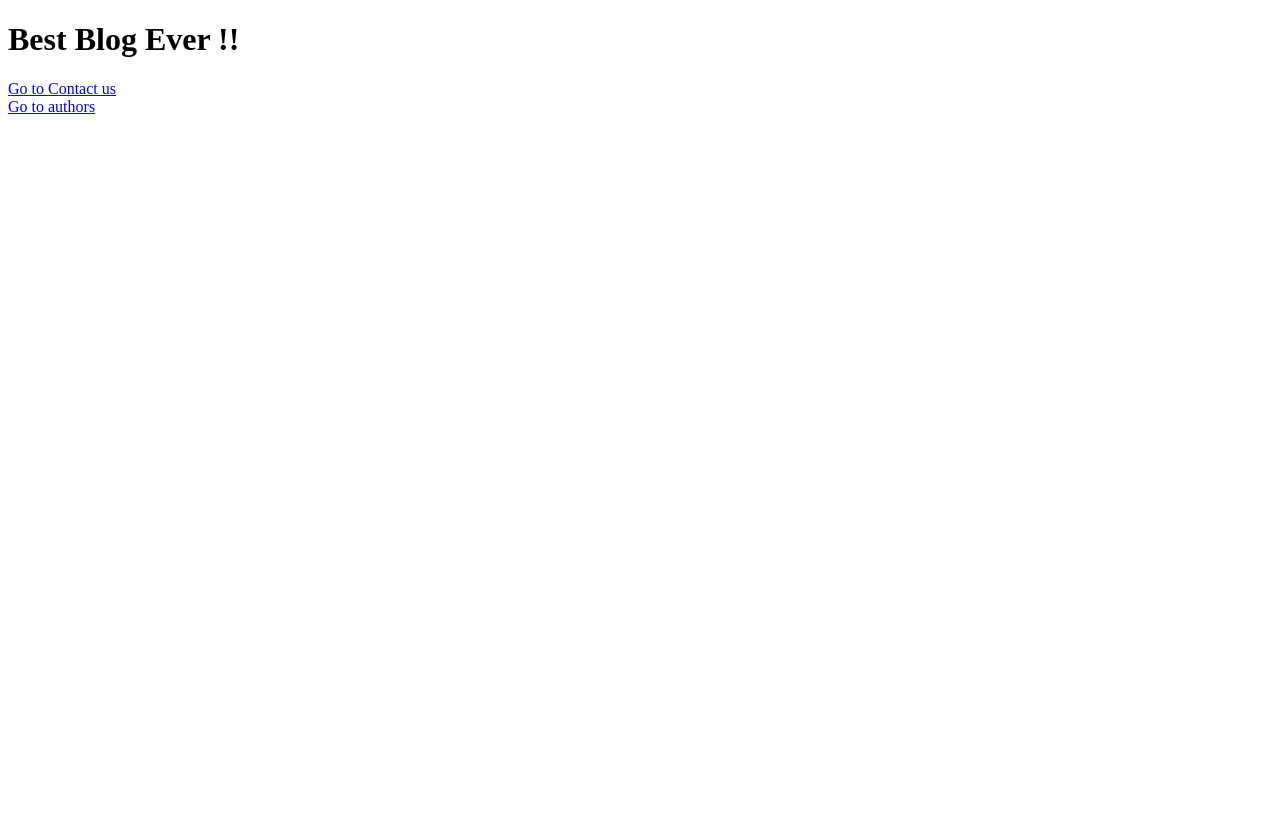
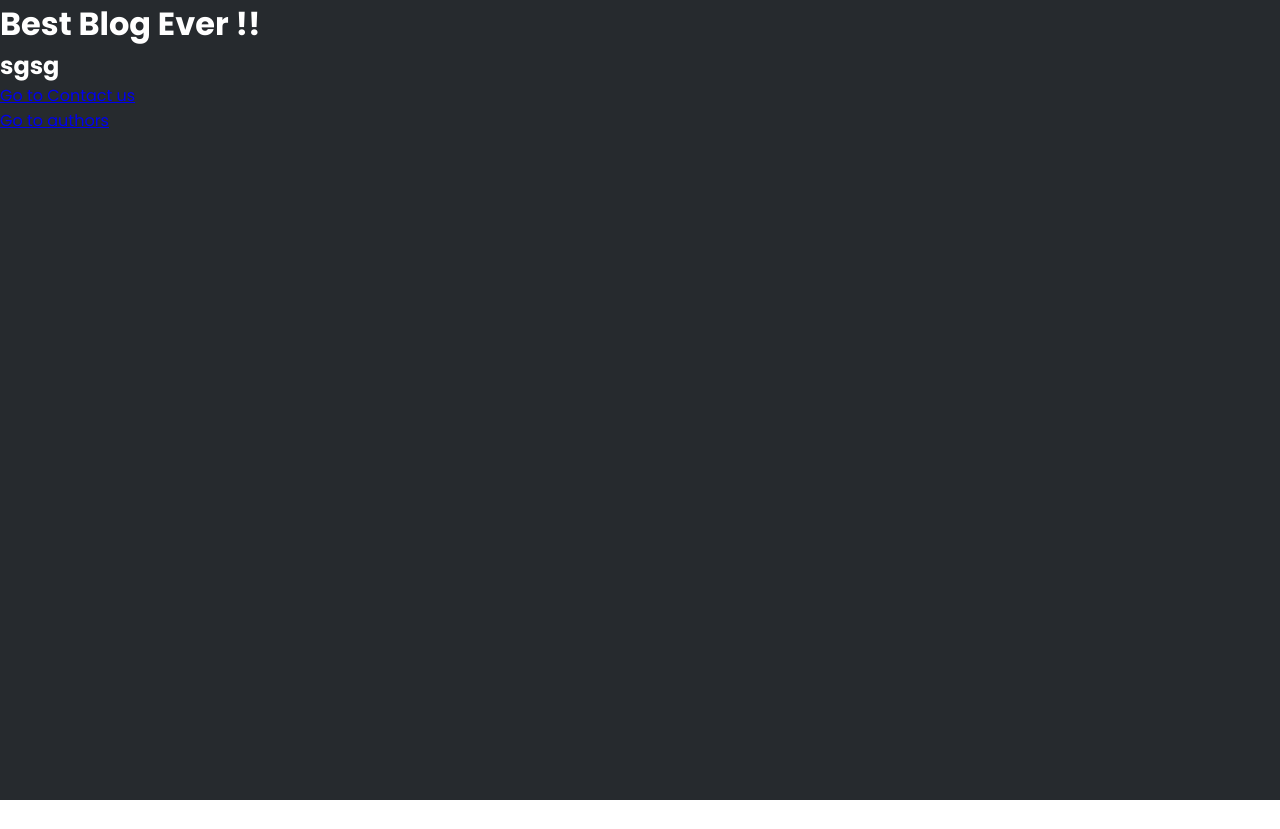
Before and after one commit to Mohamed-Marsou/StackStory, a Vue app in the folder Blog/js/: page / in a window 1280 px wide. After the commit the page ends 800 px from the top, so only its background shows below. Built offline with nearby package versions, Linux system fonts and the light colour scheme.

Commit message:
added colors and functions for sass and some global styles such as fonts

```diff
--- a/Blog/js/index.html
+++ b/Blog/js/index.html
@@ -3,6 +3,10 @@
   <head>
     <meta charset="UTF-8">
     <link rel="icon" href="/favicon.ico">
+    <!-- font familly -->
+    <link rel="preconnect" href="https://fonts.googleapis.com">
+    <link rel="preconnect" href="https://fonts.gstatic.com" crossorigin>
+    <link href="https://fonts.googleapis.com/css2?family=Poppins:ital,wght@0,100;0,200;0,300;0,400;0,500;0,600;0,700;0,800;0,900;1,100;1,200;1,300;1,400;1,500;1,600;1,700;1,800;1,900&display=swap" rel="stylesheet">
     <meta name="viewport" content="width=device-width, initial-scale=1.0">
     <title>Vite App</title>
   </head>
--- a/Blog/js/src/App.vue
+++ b/Blog/js/src/App.vue
@@ -1,4 +1,5 @@
 <script setup>
+  import './styles/global.scss';
   import { RouterLink, RouterView } from 'vue-router'
 </script>
 
@@ -12,9 +13,5 @@ import { RouterLink, RouterView } from 'vue-router'
   </div>
 </template>
 <style lang="scss" scoped>
-// <!-- TODO MAKE GLOBAL SCSS STYLES LIKE MIXINS FONT FAMILY COLORS AND INCLUDE IT HERE  -->
-#main-container-box{
-  width: 100%;
-  min-height: 100vh;
-}
+
 </style>
--- /dev/null
+++ b/Blog/js/src/styles/_variables.scss
@@ -0,0 +1,47 @@
+//! colors
+//? main for body
+$main:#262a2e;
+$secondary: #161819;
+
+//? text for headings and paragraphs
+$text-headings: #f1f1f1;
+$text-paragraphs: #afb0b0;
+
+//? for tags pills
+$light-grey-tags: #313438;
+$light-grey-tags-hover: #383c41;
+
+//? time and date text and icons
+$time-date: #808182;
+$time-date-icons: #313335;
+
+//? accent color for buttons
+$accents:#fb2576;
+$accents-hover: #d12667;
+
+
+//! functions
+@mixin reset-list-styles {
+    li {
+        list-style-type: none;
+        a{
+            color: black;
+            text-decoration: none;
+            text-transform: capitalize;
+        }
+    }
+}
+@mixin flex($justify-content, $align-items, $direction, $gap) {
+    display: flex;
+    justify-content: $justify-content;
+    align-items:  $align-items;
+    flex-direction: $direction;
+    gap:  $gap;
+}
+
+
+@mixin font-serif-titles($font-size, $font-weight) {
+    font-family: 'Poppins', sans-serif;
+    font-size: $font-size;
+    font-weight: $font-weight;
+}
--- /dev/null
+++ b/Blog/js/src/styles/global.scss
@@ -0,0 +1,13 @@
+@import '_variables';
+
+* {
+  margin: 0;
+  padding: 0;
+  box-sizing: border-box;
+}
+
+#main-container-box{
+  font-family: 'Poppins', sans-serif;
+  color: white;
+  background-color: $main;
+}
--- a/Blog/js/src/views/blogViews/Home.vue
+++ b/Blog/js/src/views/blogViews/Home.vue
@@ -6,6 +6,7 @@ import { RouterLink, RouterView } from 'vue-router'
 <template>
     <div class="home-main">
         <h1>Best Blog Ever !!</h1>
+        <h2>sgsg</h2>
         <RouterLink :to="{ name: 'contact' }">Go to Contact us</RouterLink>
         <br />
         <RouterLink :to="{ name: 'authors' }">Go to authors</RouterLink>
@@ -14,7 +15,7 @@ import { RouterLink, RouterView } from 'vue-router'
 
 <style lang="scss">
     .home-main{
-  width: 100%;
-  min-height: 100vh;
-}
+    width: 100%;
+    min-height: 100vh;
+    }
 </style>
```
Also changed, not shown: 1 other file (tests, documents, lock files or other folders). Lines whose indentation alone changed are shown as unchanged.
